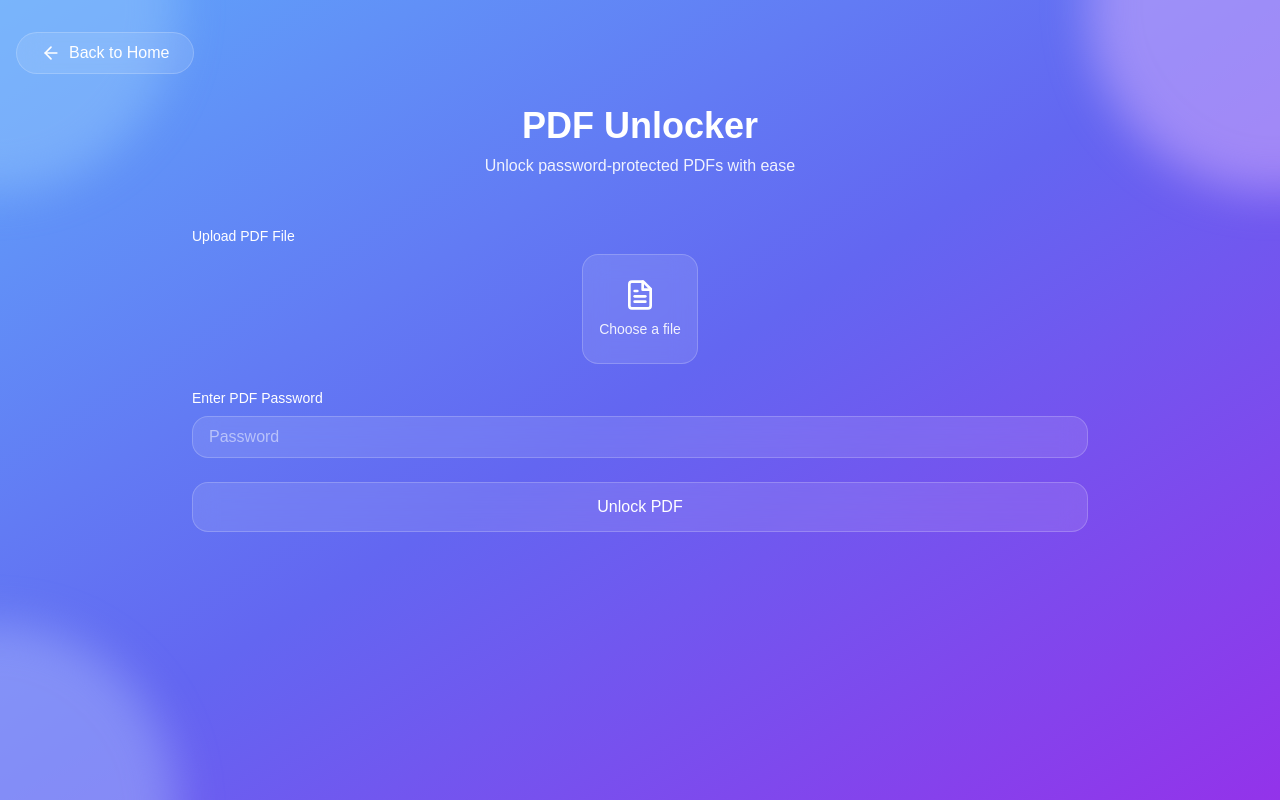
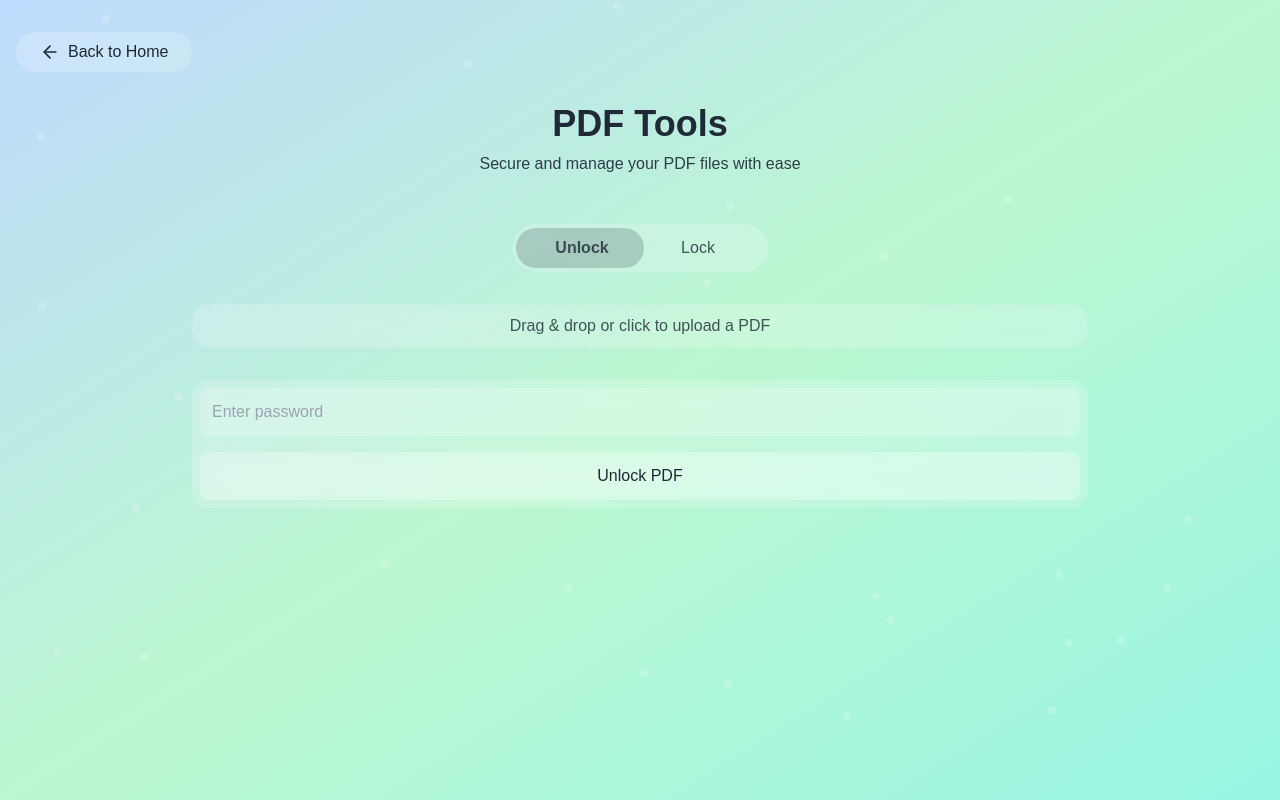
Before and after one commit to AmanYadav007/QuickSideTool, a React (Create React App) app: page /unlock-pdf in a window 1280 px wide. Built offline with nearby package versions, Linux system fonts and the light colour scheme.

Commit message:
updated the theme and lock and unlock feature

```diff
--- a/src/components/PDFUnlocker.jsx
+++ b/src/components/PDFUnlocker.jsx
@@ -1,29 +1,72 @@
 import React, { useState } from 'react';
-import axios from 'axios';
 import { Link } from 'react-router-dom';
-import { ArrowLeft, FileText } from 'lucide-react';
+import { ArrowLeft, Lock, Unlock } from 'lucide-react';
+import Confetti from 'react-confetti';
 
 const PDFUnlocker = () => {
   const [file, setFile] = useState(null);
   const [password, setPassword] = useState('');
   const [message, setMessage] = useState('');
   const [isLoading, setIsLoading] = useState(false);
-  const [previewUrl, setPreviewUrl] = useState(null);
+  const [action, setAction] = useState('unlock'); // 'unlock' or 'lock'
+  const [showConfetti, setShowConfetti] = useState(false);
+  const [isDragging, setIsDragging] = useState(false);
+
+  // Theme settings based on action
+  const theme = {
+    unlock: {
+      gradient: 'from-blue-200 via-green-200 to-teal-200',
+      bg: 'bg-white bg-opacity-20',
+      text: 'text-gray-800',
+      border: 'border-gray-300 border-opacity-20',
+      icon: <Unlock size={32} className="text-blue-500" />,
+    },
+    lock: {
+      gradient: 'from-gray-800 via-gray-900 to-black',
+      bg: 'bg-gray-800 bg-opacity-20',
+      text: 'text-gray-100',
+      border: 'border-gray-700 border-opacity-20',
+      icon: <Lock size={32} className="text-purple-400" />,
+    },
+  };
 
   const handleFileChange = (e) => {
-    const selectedFile = e.target.files[0];
-    setFile(selectedFile);
-    // Generate a preview URL for the uploaded file
-    if (selectedFile) {
-      const fileUrl = URL.createObjectURL(selectedFile);
-      setPreviewUrl(fileUrl);
-    } else {
-      setPreviewUrl(null);
+    const file = e.target.files[0];
+    if (file) {
+      setFile(file);
+      setMessage('');
     }
   };
-  const handleUnlock = async () => {
-    if (!file || !password) {
-      setMessage('Please upload a PDF and enter a password.');
+
+  const handleDragOver = (e) => {
+    e.preventDefault();
+    setIsDragging(true);
+  };
+
+  const handleDragLeave = () => {
+    setIsDragging(false);
+  };
+
+  const handleDrop = (e) => {
+    e.preventDefault();
+    setIsDragging(false);
+    const file = e.dataTransfer.files[0];
+    if (file && file.type === 'application/pdf') {
+      setFile(file);
+      setMessage('');
+    } else {
+      setMessage('Please upload a valid PDF file.');
+    }
+  };
+
+  const handleAction = async () => {
+    if (!file) {
+      setMessage('Please upload a PDF file.');
+      return;
+    }
+
+    if (!password) {
+      setMessage('Please enter a password.');
       return;
     }
 
@@ -35,37 +78,61 @@ const PDFUnlocker = () => {
     formData.append('password', password);
 
     try {
-      const response = await axios.post('https://quick-side-tool.vercel.app/unlock-pdf', formData, {
-        responseType: 'blob',
+      const endpoint = action === 'unlock' ? '/unlock-pdf' : '/lock-pdf';
+      const response = await fetch(`http://localhost:4000${endpoint}`, {
+        method: 'POST',
+        body: formData,
       });
 
-      // Create a download link for the unlocked PDF
-      const url = window.URL.createObjectURL(new Blob([response.data]));
+      if (response.ok) {
+        const blob = await response.blob();
+        const url = window.URL.createObjectURL(blob);
         const link = document.createElement('a');
         link.href = url;
-      link.setAttribute('download', 'unlocked.pdf');
+        link.setAttribute(
+          'download',
+          action === 'unlock' ? 'unlocked.pdf' : 'locked.pdf'
+        );
         document.body.appendChild(link);
         link.click();
-
-      // Clean up
         link.remove();
         window.URL.revokeObjectURL(url);
 
-      setMessage('PDF unlocked successfully!');
+        setMessage(`PDF ${action === 'unlock' ? 'unlocked' : 'locked'} successfully!`);
+        setShowConfetti(true);
+        setTimeout(() => setShowConfetti(false), 5000); // Hide confetti after 5 seconds
+      } else {
+        const error = await response.text();
+        setMessage(`Failed to ${action} PDF: ${error}`);
+      }
     } catch (error) {
-      console.error('Error unlocking PDF:', error);
-      setMessage('Failed to unlock PDF. Incorrect password or unsupported file.');
+      console.error(`Error ${action}ing PDF:`, error);
+      setMessage(`Failed to ${action} PDF. Please try again.`);
     } finally {
       setIsLoading(false);
     }
   };
+
   return (
-    <div className="min-h-screen flex flex-col relative overflow-hidden bg-gradient-to-br from-blue-400 via-indigo-500 to-purple-600">
-      {/* Animated background elements */}
-      <div className="absolute inset-0 opacity-50">
-        <div className="absolute w-96 h-96 -top-48 -left-48 bg-blue-300 rounded-full mix-blend-multiply filter blur-xl animate-blob"></div>
-        <div className="absolute w-96 h-96 -top-48 -right-48 bg-purple-300 rounded-full mix-blend-multiply filter blur-xl animate-blob animation-delay-2000"></div>
-        <div className="absolute w-96 h-96 -bottom-48 -left-48 bg-indigo-300 rounded-full mix-blend-multiply filter blur-xl animate-blob animation-delay-4000"></div>
+    <div
+      className={`min-h-screen flex flex-col relative overflow-hidden bg-gradient-to-br ${theme[action].gradient} animate-gradient`}
+    >
+      {/* Confetti Animation */}
+      {showConfetti && <Confetti />}
+
+      {/* Floating Particles */}
+      <div className="absolute inset-0 overflow-hidden">
+        {Array.from({ length: 30 }).map((_, i) => (
+          <div
+            key={i}
+            className="absolute w-2 h-2 bg-white rounded-full opacity-20 animate-float"
+            style={{
+              top: `${Math.random() * 100}%`,
+              left: `${Math.random() * 100}%`,
+              animationDelay: `${Math.random() * 5}s`,
+            }}
+          />
+        ))}
       </div>
 
       {/* Main Content */}
@@ -74,95 +141,119 @@ const PDFUnlocker = () => {
           {/* Back Button */}
           <Link
             to="/"
-            className="inline-flex items-center px-6 py-2 mb-8 bg-white bg-opacity-10 text-white rounded-full hover:bg-opacity-20 transition-all duration-300 backdrop-blur-md border border-white border-opacity-20"
+            className={`inline-flex items-center px-6 py-2 mb-8 ${theme[action].bg} ${theme[action].text} rounded-full hover:bg-opacity-20 transition-all duration-300 backdrop-blur-md ${theme[action].border} hover:shadow-glow`}
           >
             <ArrowLeft className="mr-2" size={20} />
             Back to Home
           </Link>
+
           {/* Main Content Container */}
           <div className="max-w-4xl mx-auto">
             <div className="text-center mb-12">
-              <h2 className="text-4xl font-bold text-white mb-2">PDF Unlocker</h2>
-              <p className="text-white text-opacity-90">
-                Unlock password-protected PDFs with ease
+              <h2 className={`text-4xl font-bold ${theme[action].text} mb-2`}>
+                PDF Tools
+              </h2>
+              <p className={`${theme[action].text} text-opacity-90`}>
+                Secure and manage your PDF files with ease
               </p>
             </div>
 
-            {/* File Input */}
-            <div className="mb-6">
-              <label className="block text-sm font-medium text-white mb-2">
-                Upload PDF File
-              </label>
-              <div className="flex items-center justify-center w-full">
-                <label className="flex flex-col items-center px-4 py-6 bg-white bg-opacity-10 backdrop-blur-md rounded-2xl border border-white border-opacity-20 cursor-pointer hover:bg-opacity-20 transition-all duration-300">
-                  <FileText className="text-white" size={32} />
-                  <span className="mt-2 text-sm text-white text-opacity-90">
-                    {file ? file.name : 'Choose a file'}
-                  </span>
+            {/* Toggle Button for Lock/Unlock */}
+            <div className="flex justify-center mb-8">
+              <div
+                className={`relative w-64 h-12 ${theme[action].bg} backdrop-blur-md rounded-full ${theme[action].border} p-1`}
+              >
+                <div
+                  className={`absolute top-1 left-1 w-1/2 h-10 ${
+                    theme[action === 'unlock' ? 'lock' : 'unlock'].bg
+                  } rounded-full transition-all duration-300 ${
+                    action === 'unlock' ? 'translate-x-0' : 'translate-x-full'
+                  }`}
+                />
+                <div className="relative flex justify-between items-center h-full px-2">
+                  <button
+                    onClick={() => setAction('unlock')}
+                    className={`z-10 w-1/2 h-full flex items-center justify-center ${theme[action].text} text-opacity-80 transition-all duration-300 ${
+                      action === 'unlock' ? 'text-opacity-100 font-semibold' : ''
+                    }`}
+                  >
+                    Unlock
+                  </button>
+                  <button
+                    onClick={() => setAction('lock')}
+                    className={`z-10 w-1/2 h-full flex items-center justify-center ${theme[action].text} text-opacity-80 transition-all duration-300 ${
+                      action === 'lock' ? 'text-opacity-100 font-semibold' : ''
+                    }`}
+                  >
+                    Lock
+                  </button>
+                </div>
+              </div>
+            </div>
+
+            {/* Drag-and-Drop File Upload */}
+            <div
+              className={`mt-8 ${theme[action].bg} backdrop-blur-md rounded-2xl p-6 border-2 border-dashed ${
+                isDragging ? `${theme[action].border} border-opacity-50` : `${theme[action].border} border-opacity-20`
+              } transition-all duration-300`}
+              onDragOver={handleDragOver}
+              onDragLeave={handleDragLeave}
+              onDrop={handleDrop}
+            >
               <input
                 type="file"
                 accept=".pdf"
                 onChange={handleFileChange}
                 className="hidden"
+                id="file-input"
               />
+              <label
+                htmlFor="file-input"
+                className={`block text-center ${theme[action].text} text-opacity-80 cursor-pointer`}
+              >
+                {file ? (
+                  <div className="flex flex-col items-center">
+                    <span className={`${theme[action].text} text-opacity-90`}>
+                      {file.name}
+                    </span>
+                    <span className={`text-sm ${theme[action].text} text-opacity-70`}>
+                      {(file.size / 1024).toFixed(2)} KB
+                    </span>
+                  </div>
+                ) : (
+                  'Drag & drop or click to upload a PDF'
+                )}
               </label>
             </div>
-            </div>
 
-            {/* Password Input */}
-            <div className="mb-6">
-              <label className="block text-sm font-medium text-white mb-2">
-                Enter PDF Password
-              </label>
+            {/* Password Input and Action Button */}
+            <div
+              className={`mt-8 ${theme[action].bg} backdrop-blur-md rounded-2xl p-6 ${theme[action].border} hover:shadow-glow`}
+            >
               <input
                 type="password"
-                placeholder="Password"
+                placeholder="Enter password"
                 value={password}
                 onChange={(e) => setPassword(e.target.value)}
-                className="w-full px-4 py-2 bg-white bg-opacity-10 backdrop-blur-md rounded-2xl border border-white border-opacity-20 text-white placeholder-white placeholder-opacity-50 focus:outline-none focus:ring-2 focus:ring-blue-300 focus:border-transparent"
+                className={`w-full mb-4 p-3 ${theme[action].bg} ${theme[action].text} rounded-lg ${theme[action].border} focus:outline-none focus:border-opacity-40 hover:shadow-glow`}
               />
-            </div>
-
-            {/* Unlock Button */}
               <button
-              onClick={handleUnlock}
+                onClick={handleAction}
                 disabled={isLoading}
-              className="w-full px-6 py-3 bg-white bg-opacity-10 backdrop-blur-md rounded-2xl border border-white border-opacity-20 text-white hover:bg-opacity-20 transition-all duration-300 focus:outline-none focus:ring-2 focus:ring-blue-300 focus:border-transparent"
+                className={`w-full py-3 ${theme[action].bg} ${theme[action].text} rounded-lg hover:bg-opacity-20 transition-all duration-300 backdrop-blur-md ${theme[action].border} hover:shadow-glow flex items-center justify-center`}
               >
                 {isLoading ? (
-                <div className="flex items-center justify-center">
-                  <div className="animate-spin rounded-full h-5 w-5 border-b-2 border-white"></div>
-                  <span className="ml-2">Unlocking...</span>
-                </div>
+                  <div className="animate-spin rounded-full h-6 w-6 border-b-2 border-white" />
                 ) : (
-                'Unlock PDF'
+                  action === 'unlock' ? 'Unlock PDF' : 'Lock PDF'
                 )}
               </button>
-
-            {/* Message */}
               {message && (
-              <p
-                className={`mt-4 text-sm text-center ${
-                  message.includes('successfully') ? 'text-green-300' : 'text-red-300'
-                }`}
-              >
+                <p className={`mt-4 text-sm ${theme[action].text} text-opacity-90`}>
                   {message}
                 </p>
               )}
-
-            {/* PDF Preview */}
-            {previewUrl && (
-              <div className="mt-6">
-                <label className="block text-sm font-medium text-white mb-2">
-                  PDF Preview
-                </label>
-                <iframe
-                  src={previewUrl}
-                  className="w-full h-64 bg-white bg-opacity-10 backdrop-blur-md rounded-2xl border border-white border-opacity-20"
-                  title="PDF Preview"
-                />
             </div>
-            )}
           </div>
         </div>
       </div>
--- a/src/pages/Home.jsx
+++ b/src/pages/Home.jsx
@@ -60,8 +60,8 @@ const Home = () => {
              <ToolCard
               to="/unlock-pdf"
               icon={<Unlock size={32} />}
-              title="Unlock PDF"
-              description="Remove password protection from PDFs"
+              title="Unlock & Lock PDF"
+              description="unlock and Lock password protection from PDFs"
             />
             <ToolCard
               to="/image-tools"
```
Also changed, not shown: 1 other file (tests, documents, lock files or other folders). Lines whose indentation alone changed are shown as unchanged.
